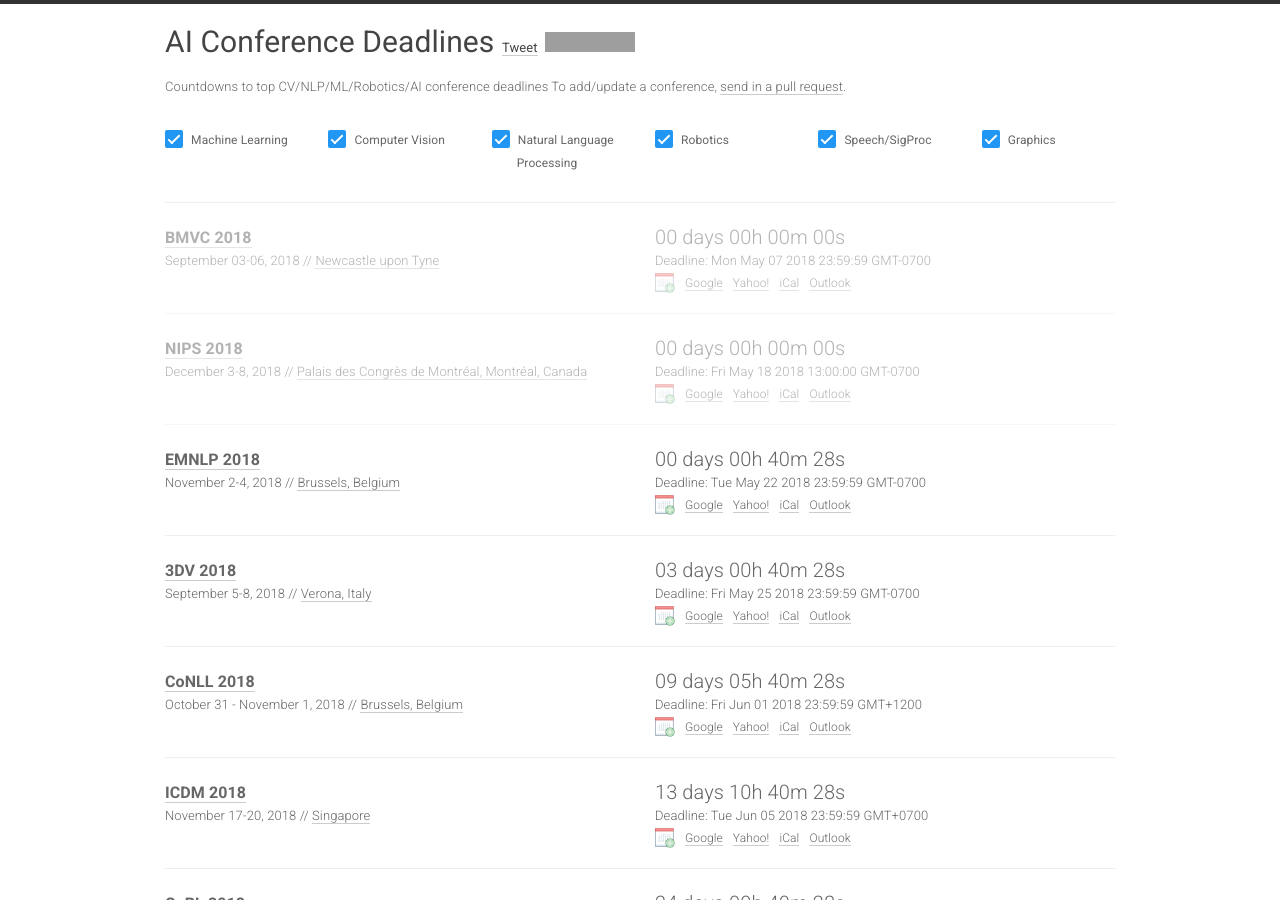
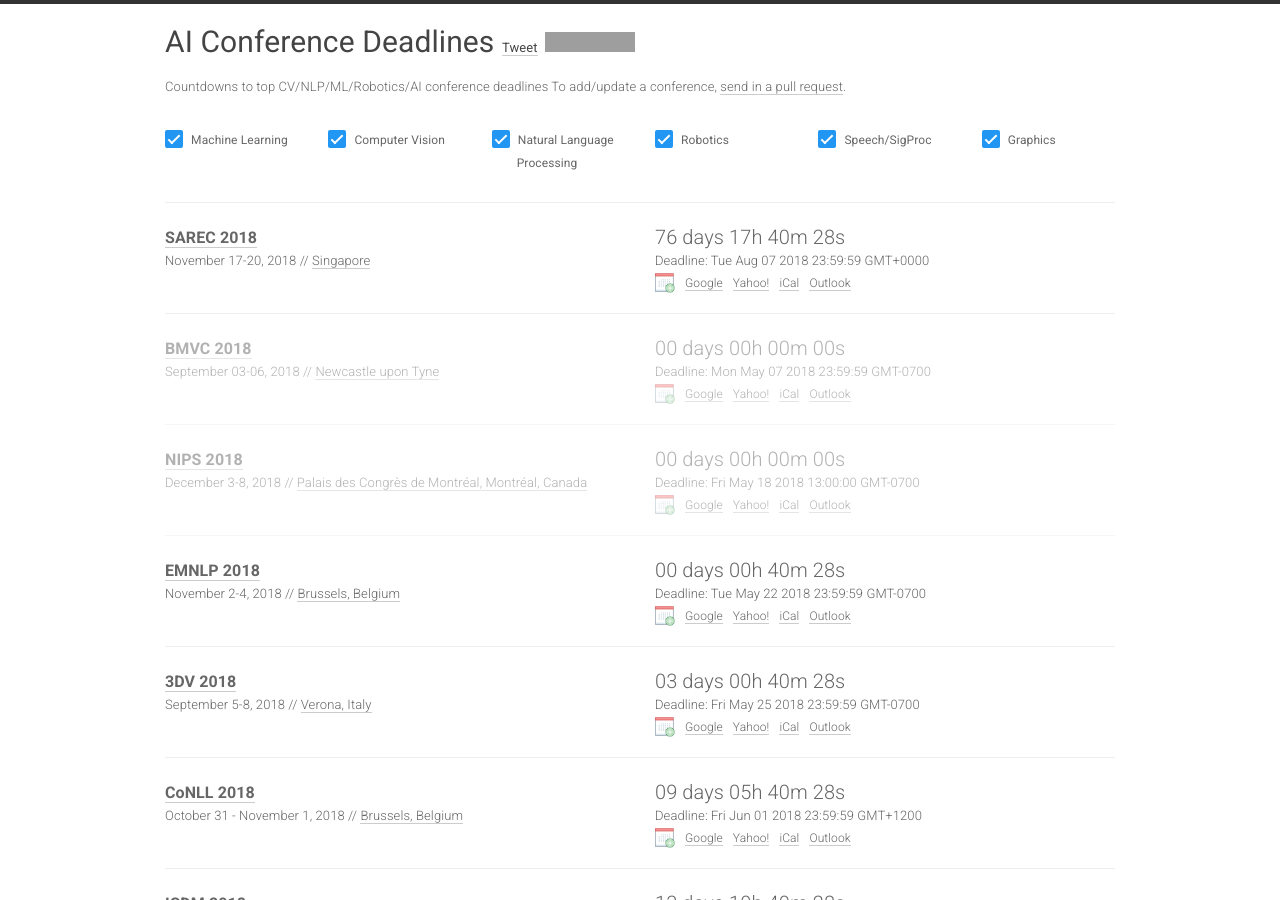
Before and after one commit to paperswithcode/ai-deadlines, a Jekyll site: the page built from index.html, in a window 1280 px wide and 900 px high. Built offline with Jekyll 4.4.1, drawn with Linux system fonts in a browser that asks for light colours; nearby versions of some CDN libraries; comment, search, counter and statistics services are not loaded; grey boxes are pictures that could not be loaded.

Commit message:
Update SAREC2018
CPF for 1st Workshop on Scalable and Applicable Recommendation Systems (SAREC)

```diff
--- a/_data/conferences.yml
+++ b/_data/conferences.yml
@@ -1,5 +1,15 @@
 
 ---
+
+- name: SAREC
+  year: 2018
+  id: sarec2018
+  link: http://sarec2018.org/
+  deadline: "2018-08-07 23:59:59"
+  timezone: Singapore/Maylasia
+  date: November 17-20, 2018
+  place: Singapore
+  sub: ML
 
 - name: BMVC
   year: 2018
```
